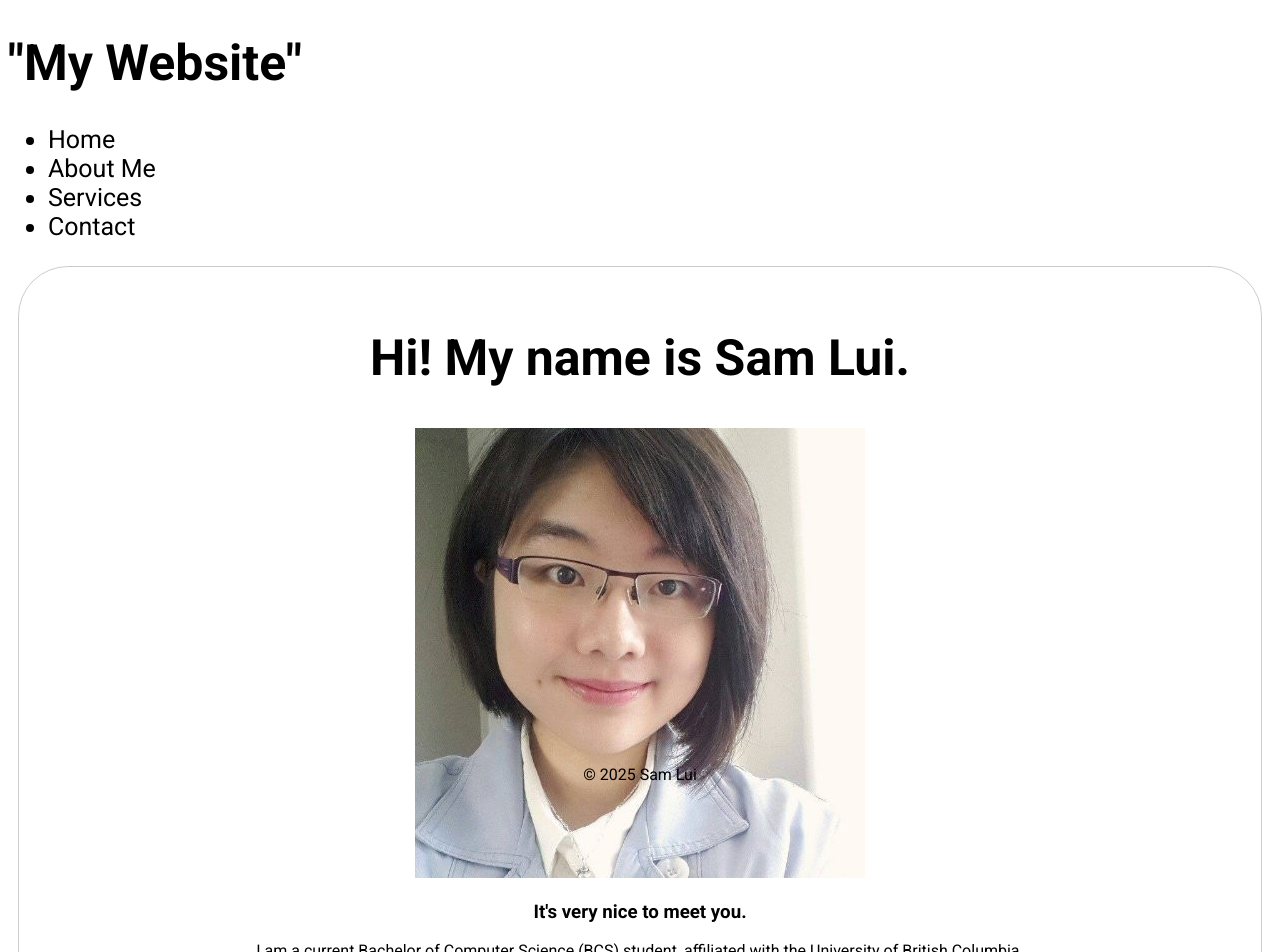
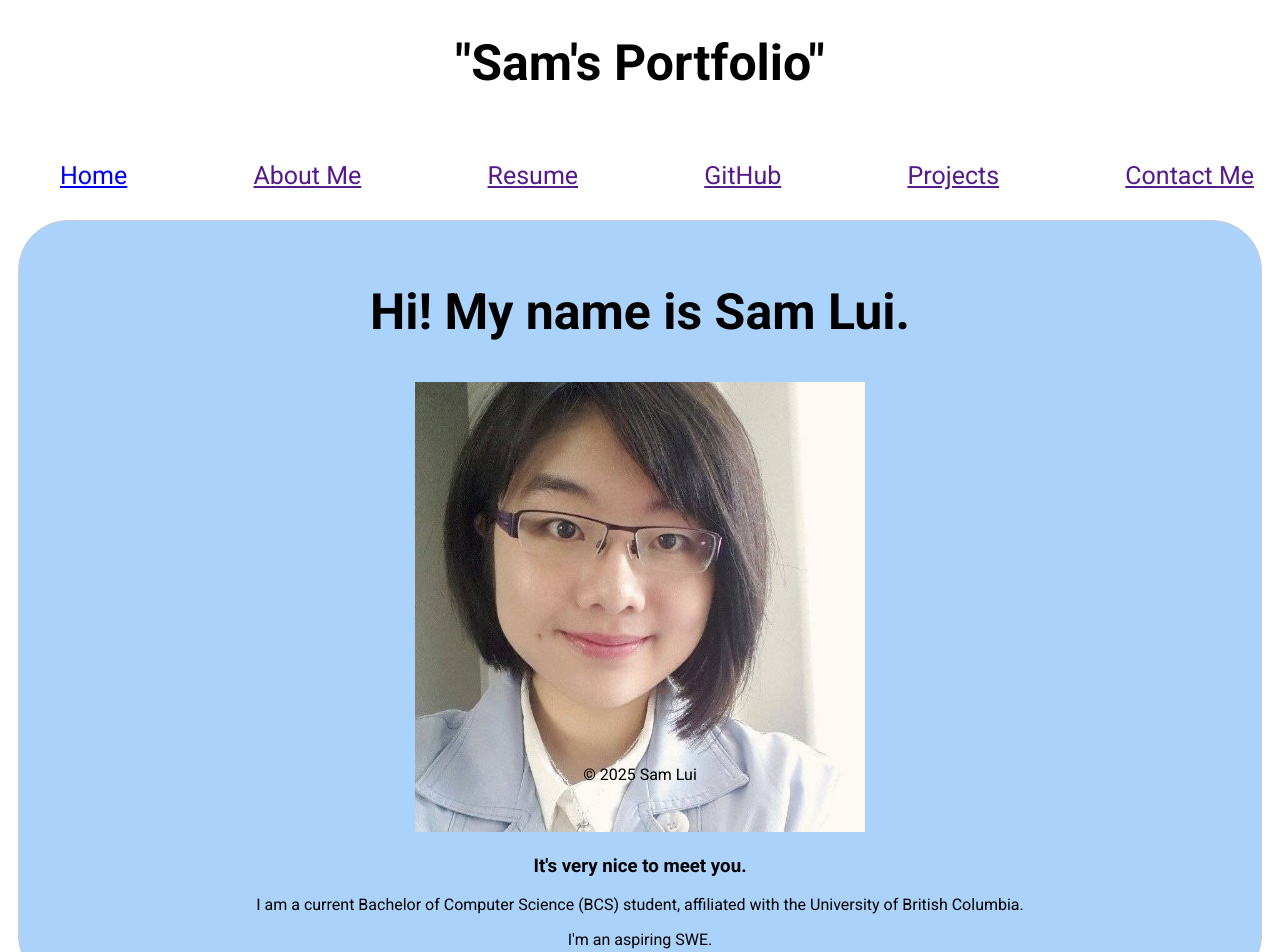
Before and after one commit to samlui1009/sam-lui, a React (Vite) app: page / in a window 1280 px wide. Shown: the top 952 px of the page. Built offline with nearby package versions, Linux system fonts and the light colour scheme.

Commit message:
Added separate .jsx pages for portfolio website

```diff
--- /dev/null
+++ b/src/AboutMe.jsx
@@ -0,0 +1,6 @@
+
+function AboutMe() {
+
+}
+
+export default AboutMe
--- a/src/App.jsx
+++ b/src/App.jsx
@@ -1,4 +1,5 @@
 import Header from "./Header.jsx"
+import Navbar from "./Navbar.jsx"
 import Footer from "./Footer.jsx"
 import Card from "./Card.jsx"
 
@@ -7,6 +8,7 @@ function App() {
     return(
         <>
         <Header></Header>
+        <Navbar></Navbar>
         <Card></Card>
         <div></div>
         <Footer></Footer>
--- a/src/Card.jsx
+++ b/src/Card.jsx
@@ -9,10 +9,7 @@ function Card() {
             <p>I am a current Bachelor of Computer Science (BCS) student,
                 affiliated with the University of British Columbia.
             </p>
-            <p>I have deeply rooted passions in applying technological advancements
-                to improve overall care quality, and health outcomes. My goal is to
-                use my new skillsets attained from my second degree to give back and make
-                fruitful contributions to society and beyond.
+            <p>I'm an aspiring SWE.
             </p>
         </div>
     );
--- a/src/Header.jsx
+++ b/src/Header.jsx
@@ -3,13 +3,20 @@ function Header() {
 
     return(
         <header>
-            <h1 className="header-title">"My Website"</h1>
+            <h1 className="header-title">"Sam's Portfolio"</h1>
             <nav className="nav-bar">
                 <ul className="nav-options">
-                    <li>Home</li>
-                    <li>About Me</li>
-                    <li>Services</li>
-                    <li>Contact</li>
+                    {/* <button>Home</button> */}
+                    {/* <button>About Me</button> */}
+                    {/* <button>Resume</button> */}
+                    {/* <button> */}
+                        {/* <a href="https://github.com/samlui1009" target="_blank"> */}
+                        {/* GitHub */}
+                        {/* </a> */}
+                    {/* </button> */}
+                    {/* <button> */}
+                        {/* <a href="">Projects</a></button> */}
+                    {/* <button><a href="">Contact</a></button> */}
                 </ul>
             </nav>
         </header>
--- /dev/null
+++ b/src/Navbar.jsx
@@ -0,0 +1,17 @@
+
+function Navbar() {
+    return (
+        <nav className="navbar">
+            <div className="nav-options">
+                <li><a href="index.html">Home</a></li>
+                <li><a href="">About Me</a></li>
+                <li><a href="">Resume</a></li>
+                <li><a href="">GitHub</a></li>
+                <li><a href="">Projects</a></li>
+                <li><a href="">Contact Me</a></li>
+            </div>
+        </nav>
+    )
+}
+
+export default Navbar
--- a/src/index.css
+++ b/src/index.css
@@ -8,6 +8,7 @@
     margin: 10px;
     text-align: center;
     font-family: "Roboto", sans-serif;
+    background-color: #ABD2FA;
 }
 
 .intro-header {
@@ -16,12 +17,22 @@
 
 .header-title {
     font-size: 50px;
+    text-align: center;
     font-family: "Roboto", sans-serif;
 }
 
-.nav-bar {
+.navbar {
+    background: #FFF;
+    padding: 20px 18px;
+    color: white;
     font-size: 25px;
     font-family: "Roboto", sans-serif;
+}
+
+.nav-options {
+    display: flex;
+    align-items: flex-end;
+    justify-content: space-between;
 }
 
 .footer {
```
Also changed, not shown: src/Contact.jsx (added, +13 -0 lines), src/Projects.jsx (added).
